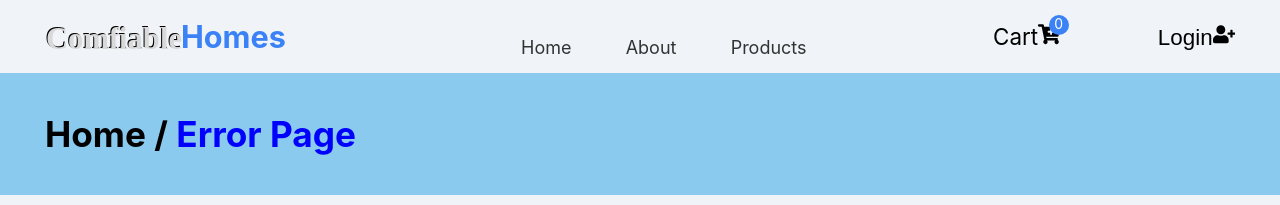
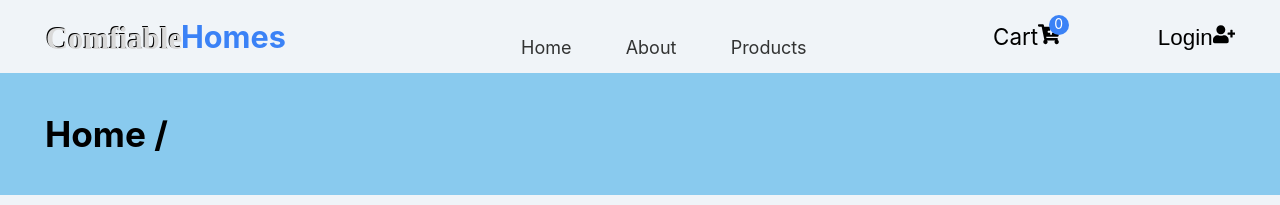
Before and after one commit to bezbrain/ComfiableHomes, a React (Vite) app: page /products/1 in a window 1280 px wide. Shown: the top 205 px of the page. Built offline with nearby package versions, Linux system fonts and the light colour scheme; no server answers.

Commit message:
Work on the headerpath file and make sure no error page is shown if request is not completed

```diff
--- a/src/components/HeaderPath.jsx
+++ b/src/components/HeaderPath.jsx
@@ -7,7 +7,7 @@ import { useApiContext } from "../contexts/apiContext";
 const HeaderPath = () => {
   const { pathHeightRef } = useGlobalContext();
 
-  const { getProductDetails } = useApiContext();
+  const { getProductDetails, isLoading, setIsLoading } = useApiContext();
 
   const location = useLocation();
 
@@ -19,6 +19,7 @@ const HeaderPath = () => {
             <Link to={"/"} style={{ textDecoration: "none", color: "#000" }}>
               <span>Home</span> /
             </Link>
+            {!isLoading && (
               <span style={{ color: "blue" }}>
                 {" "}
                 {location.pathname === "/about" ? (
@@ -37,6 +38,7 @@ const HeaderPath = () => {
                   "Error Page"
                 )}
               </span>
+            )}
           </p>
         </div>
       </section>
```
Lines whose indentation alone changed are shown as unchanged.
